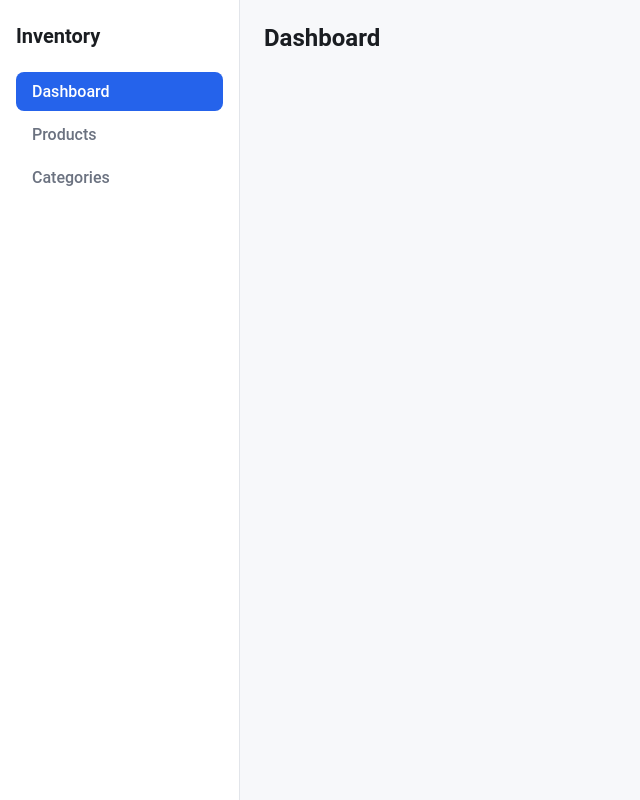
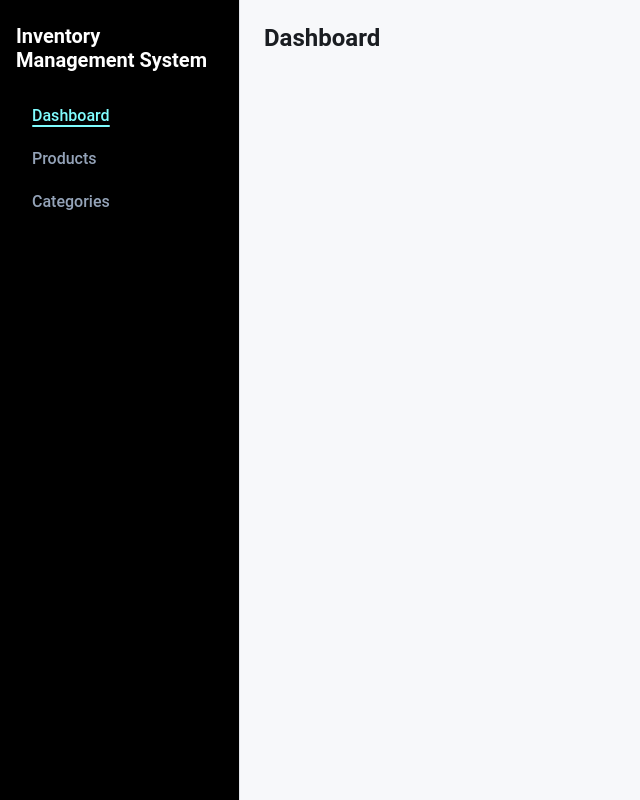
Before and after one commit to realthash/Inventory-Management-System, a React (Vite) app in the folder inventory-management/: page / in a window 1280 px wide. Shown: the whole page, without its empty margins (0-640 px from the left). Built offline with nearby package versions, Linux system fonts and the light colour scheme.

Commit message:
feat: add styling for the sidebar hovering effects and color changes

```diff
--- a/inventory-management/src/components/Layout.jsx
+++ b/inventory-management/src/components/Layout.jsx
@@ -7,7 +7,7 @@ export function Layout() {
         <div className={styles.app}>
             <aside className={styles.sidebar}>
                 <div className={styles.brand}>
-                    <h1>Inventory</h1>
+                    <h1>Inventory Management System</h1>
                     {/* <ThemeToggle /> */}
                 </div>
 
--- a/inventory-management/src/components/Layout.module.css
+++ b/inventory-management/src/components/Layout.module.css
@@ -4,6 +4,12 @@
 }
 
 .sidebar {
+    --layout-brand-color: #ffffff;
+    --layout-text-muted: #94a3b8;
+    --layout-text-hover: #f8fafc;
+    --layout-text-active: var(--color-primary);
+    --layout-text-active-hover: var(--color-primary-hover);
+
     width: 240px;
     background-color: var(--color-surface);
     border-right: 1px solid var(--color-border);
@@ -21,7 +27,7 @@
 
 .brand h1 {
     font-size: 20px;
-    color: var(--color-text);
+    color: var(--layout-brand-color);
 }
 
 .nav {
@@ -31,27 +37,46 @@
 }
 
 .link {
+    position: relative;
+    width: fit-content;
     padding: 10px var(--space-md);
     border-radius: var(--radius);
-    color: var(--color-text-muted);
+    color: var(--layout-text-muted);
     text-decoration: none;
     font-weight: 500;
-    transition: background-color 0.15s ease, color 0.15s ease;
+    transition: background-color 0.15s ease, color 0.15s ease, transform 0.15s ease;
+}
+
+.link::after {
+    content: '';
+    position: absolute;
+    bottom: 8px;
+    left: var(--space-md);
+    right: var(--space-md);
+    height: 2px;
+    background-color: var(--layout-text-active);
+    border-radius: 1px;
+    transform: scaleX(0);
+    transform-origin: left;
+    transition: transform 0.3s cubic-bezier(0.4, 0, 0.2, 1);
 }
 
 .link:hover {
-    background-color: var(--color-bg);
-    color: var(--color-text);
+    color: var(--layout-text-hover);
+    transform: scale(1.05);
+}
+
+.link:hover::after,
+.linkActive::after {
+    transform: scaleX(1);
 }
 
 .linkActive {
-    background-color: var(--color-primary);
-    color: white;
+    color: var(--layout-text-active);
 }
 
 .linkActive:hover {
-    background-color: var(--color-primary-hover);
-    color: white;
+    color: var(--layout-text-active-hover);
 }
 
 .main {
--- a/inventory-management/src/styles/variables.css
+++ b/inventory-management/src/styles/variables.css
@@ -1,11 +1,11 @@
 :root {
   --color-bg: #f7f8fa;
-  --color-surface: #ffffff;
+  --color-surface: #000000;
   --color-border: #e2e5ea;
   --color-text: #1a1d21;
   --color-text-muted: #6b7280;
-  --color-primary: #2563eb;
-  --color-primary-hover: #1d4ed8;
+  --color-primary: hsl(181, 100%, 75%);
+  --color-primary-hover: hsl(205, 45%, 57%);
   --color-danger: #dc2626;
   --color-success: #16a34a;
   --color-warning: #d97706;
```
